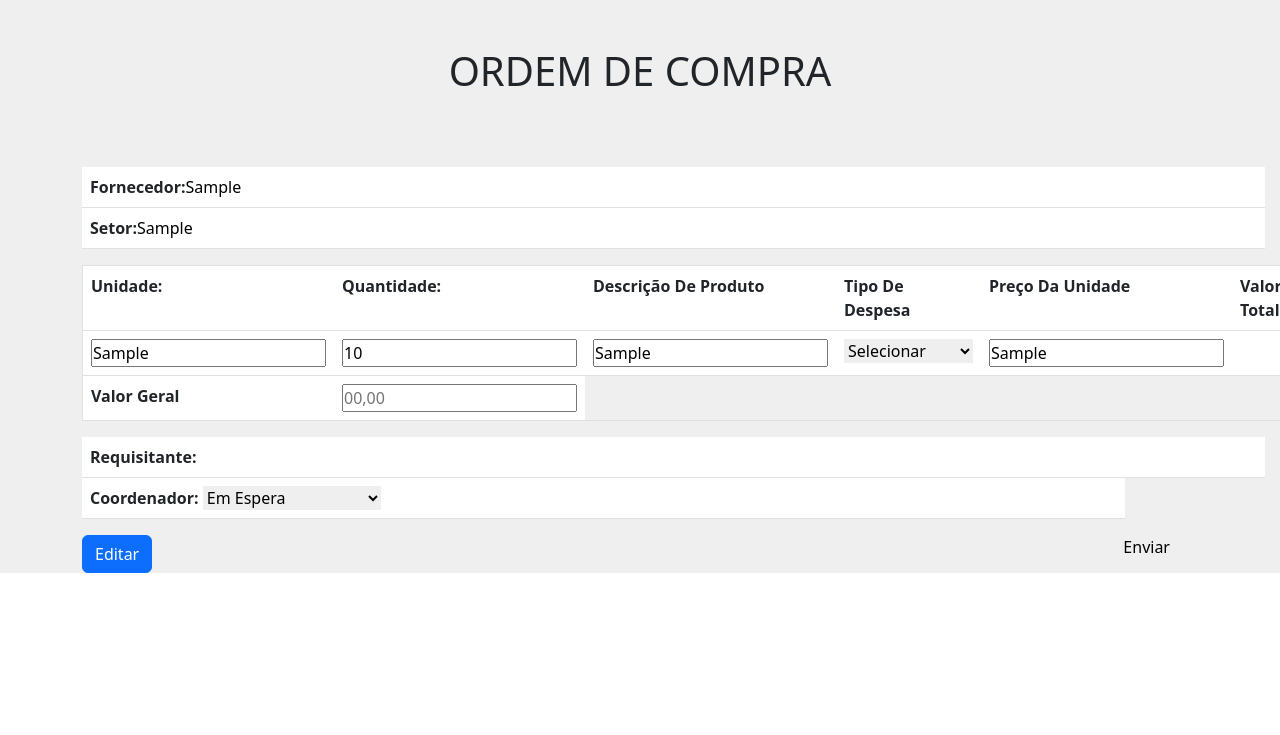
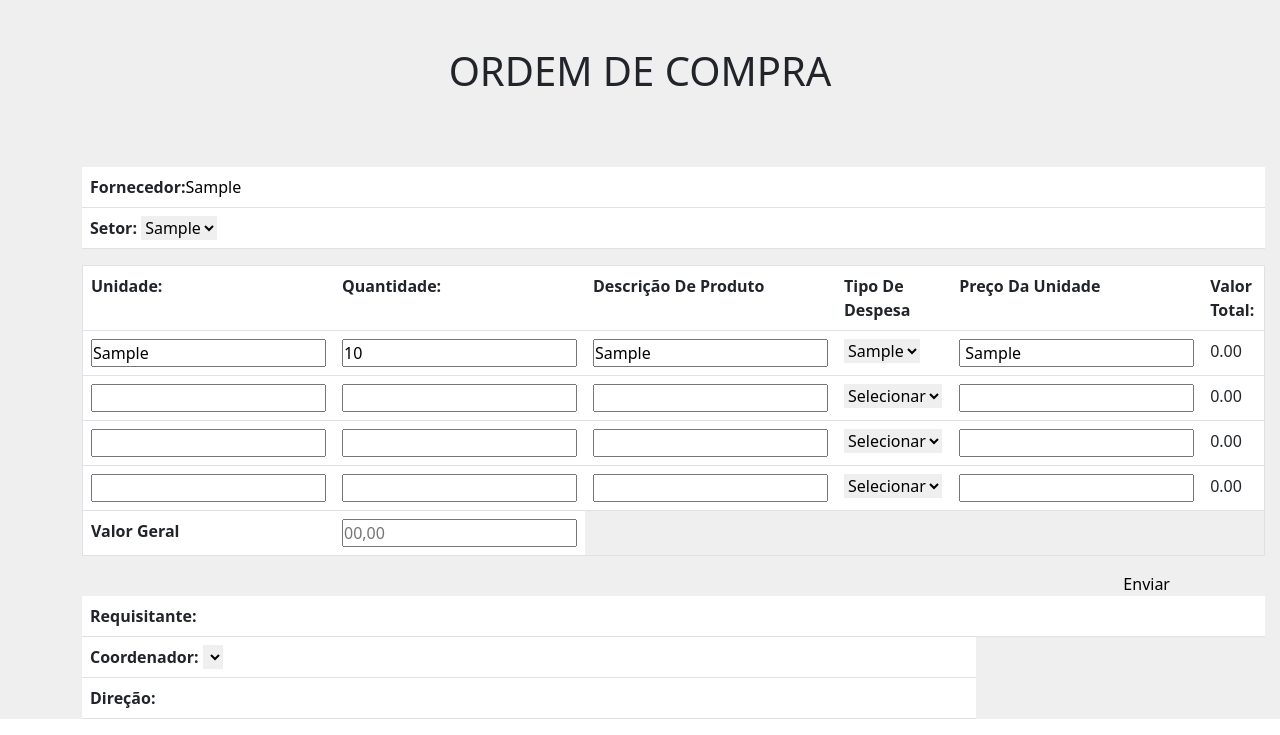
Before and after one commit to BairrodaJuventude/ordem-de-compra-PHP, a PHP site: page /php/my/visualiza.php?idme=1 in a window 1280 px wide. Shown: the part 129-864 px from the top of the page. Before the commit the page ends 702 px from the top, so only its background shows below. Run offline with PHP 8.4, Linux system fonts and the light colour scheme; the visitor is signed in with stand-in values (Sample User, id 1); tables that the repository leaves empty or names only in its code hold one stand-in row (values such as "Sample post"); data that the repository does not hold is empty; some libraries are stand-ins or nearby versions; grey boxes are pictures that could not be loaded.

Commit message:
Ajuste na Lista de usuarios e filtro de ordens

```diff
--- a/php/my/enviar.php
+++ b/php/my/enviar.php
@@ -131,7 +131,7 @@
         <th><b>Setor:</b> <select class="span12" name="setor" id="a" required>
                 <option value="">Selecionar</option>
                 <?php while($setores = $query_setores->fetch_assoc()){?>
-                <option value="<?php echo $setores['setor'];?>"><?php echo $setores['setor'];?></option>
+                <option value="<?php  echo $setores['setor'];?>"><?php echo $setores['setor'];?></option>
                 <?php } ?>
               </select></th>
         <th></th>
@@ -187,7 +187,7 @@
         <td><input type="number" class="quantity" oninput="updateTotal(this)"name="quant3" ></td>
         <td><input type="text" class="description" name="desc3"></td>
           <td>
-              <select class="span12"  id="a"name="setor3" >
+              <select class="span12"  id="a"name="setor3">
                   <option value="">Selecionar</option>
                   <?php while($setores = $query_setores4->fetch_assoc()){?>
                       <option value="<?php echo $setores['setor'];?>"><?php echo $setores['setor'];?></option>
--- a/php/my/visualiza.php
+++ b/php/my/visualiza.php
@@ -57,17 +57,20 @@
     </div>
     <div class="container mt-3">
     <section id="c">
-            <form action="" method="post">
         <table class="table">
             <thead>
             <tr>
-                            <th><b>Fornecedor:</b><input id="a" value="<?php echo $ordens['fornece'];?>" name="fornece" readonly type="text"></th>
+                <form action="" method="post">
+                    <tr>
+                        <th><b>Fornecedor:</b><input id="a" value="<?php echo $ordens['fornece'];?>" name="fornece" type="text" readonly required></th>
                         <th></th>
                         <th></th>
                         <th></th>
                     </tr>
                     <tr>
-                            <th><b>Setor:</b><input id="a" value="<?php echo $ordens['setor'];?>" name="setor" readonly type="text"></th>
+                        <th><b>Setor:</b> <select class="span12" name="setor" id="a" readonly required>
+                                    <option value="<?php echo $ordens['setor'];?>"><?php echo $ordens['setor'];?></option>
+                            </select></th>
                         <th></th>
                         <th></th>
                         <th></th>
@@ -83,61 +86,128 @@
                 <th>Preço Da Unidade</th>
                 <th>Valor Total:</th>
             </tr>
-
             <tr>
-                        <td><input type="text" class="unit" value="<?php echo $ordens['uni1'];?>" readonly></td>
-                        <td><input type="number" class="quantity" value="<?php echo $ordens['quant1'];?>" readonly oninput="updateTotal(this)"></td>
-                        <td><input type="text" class="description" value="<?php echo $ordens['prod1'];?>" readonly></td>
+                <td><input type="text" class="unit" name="uni1" value="<?php echo $ordens['uni1'];?>"readonly></td>
+                <td><input type="number" class="quantity" oninput="updateTotal(this)" name="quant1"value="<?php echo $ordens['quant1'];?>"readonly></td>
+                <td><input type="text"  class="description"name="desc1" value="<?php echo $ordens['prod1'];?>" readonly></td>
                 <td>
-                            <select class="span12" name="dis1" id="a" readonly>
-                                <option value="Selecionar">Selecionar</option>
-                                <option value="Cef">Cef</option>
-                                <option value="Cozinha">Cozinha</option>
-                                <option value="Administração">Administração</option>
-                                <option value="Cep">Cep</option>
+                    <select class="span12" name="setor1" id="a" readonly>
+                            <option value="<?php echo $ordens['desp1'];?>"><?php echo $ordens['desp1'];?></option>
                     </select>
                 </td>
-                        <td><input type="text" class="unitPrice" value="<?php echo $ordens['preco1'];?>" readonly step="0.01" oninput="updateTotal(this)"></td>
-                        <td class="totalValue"></td>
+                <td><input type="text" class="unitPrice" step="0.01" oninput="updateTotal(this)" name="precUni1" value=" <?php echo $ordens['preco1'];?>"readonly></td>
+                <td class="totalValue" id="valor">0.00</td>
             </tr>
 
             <tr>
+                <td><input type="text" class="unit" name="uni2"readonly></td>
+                <td><input type="number" class="quantity" oninput="updateTotal(this)" name="quant2" readonly></td>
+                <td><input type="text" class="description" name="desc2"readonly ></td>
+                <td>
+                    <select class="span12"  id="a"name="setor2"readonly>
+                        <option value="">Selecionar</option>
+
+                            <option value="<?php echo $setores['setor'];?>"><?php echo $setores['setor'];?></option>
+
+                    </select>
+                </td>
+                <td><input type="text" class="unitPrice" step="0.01"  oninput="updateTotal(this)"name="precUni2"readonly ></td>
+                <td class="totalValue"  id="valor" name="vt2">0.00</td>
+            </tr>
+
+            <tr>
+                <td><input type="text" class="unit"name="uni3"readonly ></td>
+                <td><input type="number" class="quantity" oninput="updateTotal(this)"name="quant3" readonly></td>
+                <td><input type="text" class="description" name="desc3"readonly></td>
+                <td>
+                    <select class="span12"  id="a"name="setor3" >
+                        <option value="">Selecionar</option>
+
+                            <option value="<?php echo $setores['setor'];?>"><?php echo $setores['setor'];?></option>
+
+                    </select>
+                </td>
+                <td><input type="text" class="unitPrice" step="0.01" oninput="updateTotal(this)" name="precUni3" ></td>
+                <td class="totalValue" name="vt3">0.00</td>
+            </tr>
+
+            <tr>
+                <td><input type="text" class="unit" name="uni4" ></td>
+                <td><input type="number" class="quantity" oninput="updateTotal(this)" name="quant4" ></td>
+                <td><input type="text" class="description" name="desc4" ></td>
+                <td>
+                    <select class="span12" id="a" name="setor4">
+                        <option value="">Selecionar</option>
+
+                            <option value="<?php echo $setores['setor'];?>"><?php echo $setores['setor'];?></option>
+
+                    </select>
+                </td>
+                <td><input type="text" class="unitPrice" step="0.01" value=""  oninput="updateTotal(this)"name="precUni4" ></td>
+                <td class="totalValue" >0.00</td>
+            </tr>
+
+
+
             <th><b>Valor Geral</b></th>
-                        <th><input placeholder="00,00" type="text" class="Value" id="valor-Total" readonly></th>
-                    </tr>
+            <th><input placeholder="00,00" type="text" name="valorTotal" value="" class="Value" id="valor-Total" readonly></th>
         </table>
 
         <table class="table">
             <thead>
             <tr>
-                            <th><b>Requisitante:</b> <input id="a" name="assi1" value="<?php  $ordens['requisitante']; ?>" readonly type="text"></th>                            <th></th>
+                <th><b>Requisitante:</b> </th>
+                <th></th>
                 <th></th>
                 <th></th>
             </tr>
             <tr>
                 <th><b>Coordenador:</b>
-                                <select id="a" name="Status">
-                                    <option value="Em Espera">Em Espera</option>
-                                    <option value="Autorizado">Autorizar pelo setor</option>
-                                    <option value="Em Espera">Em Espera</option>
-                                    <option value="Autorizado">Autorizado a compra</option>
-                                    <option value="Autorizado">A caminho</option>
-                                    <option value="Autorizado">Concluido</option>
+                    <select id="a" name="assiCoord">
+                        <?php
+                            $id_coor = $ordens['coordenador'];
+                            $sql_usuarios_assinatura = "SELECT * FROM usuarios WHERE ID = $id_coor ";
+                            $query_usuarios_assinatura = $mysql->query($sql_usuarios_assinatura) or die($mysql->error);
+                            $assinatura = $query_usuarios_assinatura->fetch_assoc();
+                                ?>
+                                <option><?php echo $assinatura['nome'];?></option>
+
+
+
                     </select>
+                </th><?php?>
+            </tr>
+
+            <tr>
+                <th><b>Direção:</b>
+
                 </th>
             </tr>
+            </thead>
 
-                    </thead>
+
+            <button id="button" type="submit">Enviar</button>
+            <span></span>
+            </form>
         </table>
-                <button id="button" type="submit">Enviar</button>
-            </form>
-            <!-- Botão de editar -->
-            <a href="pagina_de_edicao.php?ID=<?php echo $ID; ?>&idme=<?php echo $id; ?>" class="btn btn-primary">Editar</a>
     </section>
     </div>
 </main>
 
 <script>
+
+    function somarTotais() {
+        let somas = 0.0;
+        tabela.forEach((e, i)=>{
+            const total = e[5];
+            if (!e[5]) return;
+            somas += total;
+        })
+        return somas;
+    }
+
+    $('#valor-Total').val( somarTotais() )
+
     function updateTotal(element) {
         const row = element.parentNode.parentNode;
         const quantity = parseFloat(row.querySelector('.quantity').value) || 0;
@@ -159,9 +229,21 @@
 
         document.getElementById('valor-Total').value = grandTotal.toFixed(2);
     }
+
+    $(document).ready(function() {
+        $(".unitPrice, #valor-Total").maskMoney({
+            prefix: 'R$ ',
+            allowNegative: false,
+            thousands: '.',
+            decimal: ','
+        });
+    });
 </script>
 
 </body>
+
+<script src="../../javaScript/mobile-navbar.js"></script>
+
     </html>
 
 <?php
```
Lines whose indentation alone changed are shown as unchanged.
